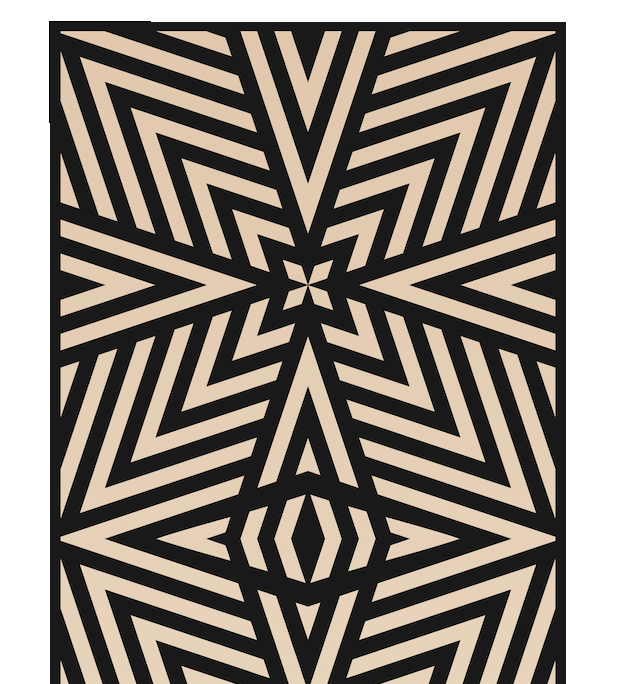
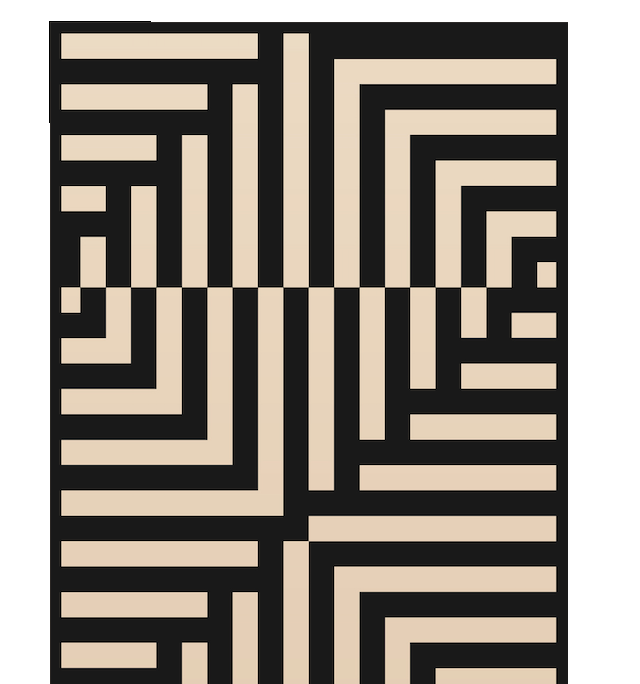
Before and after one commit to ChuckTheWebster/memoryGame, a plain HTML site: page index.html in a window 1280 px wide. Shown: the part 8436-9120 px from the top of the page, without its empty margins (0-640 px from the left). Drawn offline with Linux system fonts and the light colour scheme.

Commit message:
edit img source numbers

```diff
--- a/index.html
+++ b/index.html
@@ -54,17 +54,17 @@
       </div>
 
       <div class="memory-card" id="card-7">
-        <img class="front" id="front-7" src="imgs/card-3-img.png" alt="Geometric Design">
+        <img class="front" id="front-7" src="imgs/card-4-img.png" alt="Geometric Design">
         <img class="back" src="imgs/memory-card-back.png" alt="Black Triangle Design">
       </div>
 
       <div class="memory-card" id="card-8">
-        <img class="front" id="front-8" src="imgs/card-3-img.png" alt="Geometric Design">
+        <img class="front" id="front-8" src="imgs/card-4-img.png" alt="Geometric Design">
         <img class="back" src="imgs/memory-card-back.png" alt="Black Triangle Design">
       </div>
 
       <div class="memory-card" id="card-9">
-        <img class="front" id="front-9" src="imgs/card-3-img.png" alt="Geometric Design">
+        <img class="front" id="front-9" src="imgs/card-5-img.png" alt="Geometric Design">
         <img class="back" src="imgs/memory-card-back.png" alt="Black Triangle Design">
       </div>
 
```
